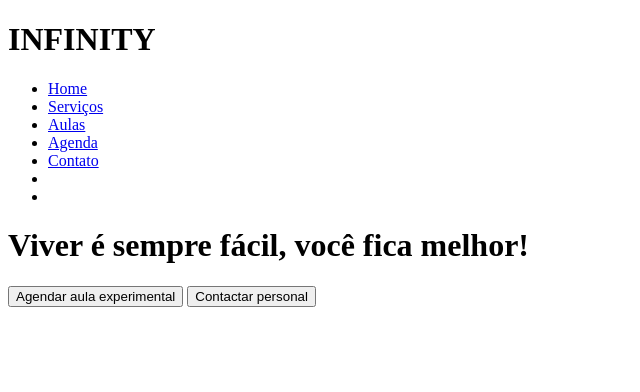
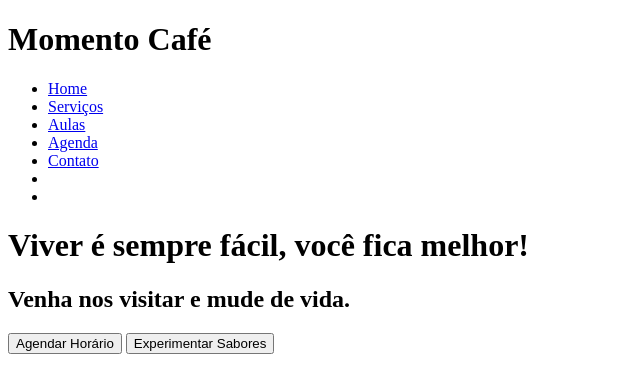
Before and after one commit to cris-santanna/Landing-page, a plain HTML site: page index.html in a window 1280 px wide. Shown: the whole page, without its empty margins (0-640 px from the left). Drawn offline with Linux system fonts and the light colour scheme.

Commit message:
Update index.html

```diff
--- a/index.html
+++ b/index.html
@@ -9,7 +9,7 @@
 <body>
     <header>
         <div>
-           <h1>INFINITY</h1>
+           <h1>Momento Café</h1>
            <nav>
             <ul>
                <li><a href="#">Home</a></li>
@@ -27,10 +27,10 @@
     <main>
         <div>
              <h1>Viver é sempre fácil, você fica melhor!</h1>
-             <h2></h2>
+             <h2>Venha nos visitar e mude de vida.</h2>
              <div>
-                <button>Agendar aula experimental</button>
-                <button>Contactar personal</button>
+                <button>Agendar Horário</button>
+                <button>Experimentar Sabores</button>
              </div>
         </div>
     </main>
```
